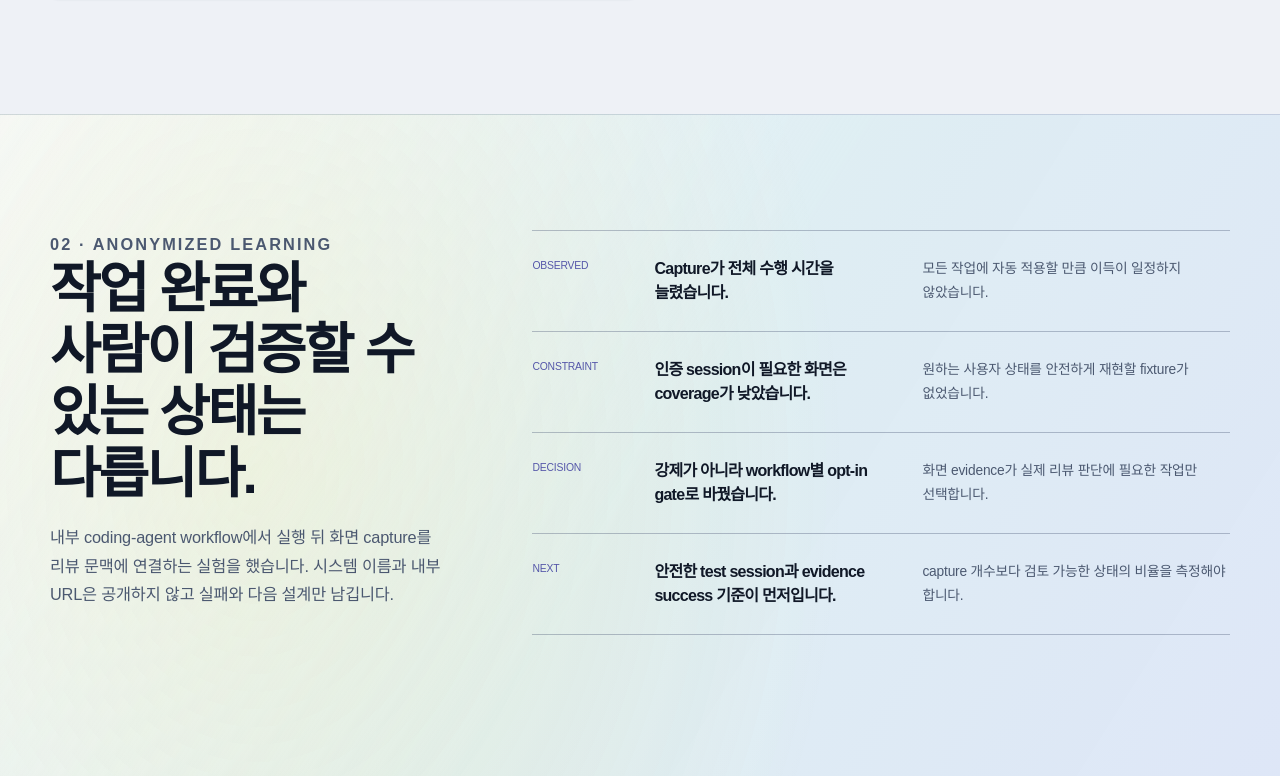
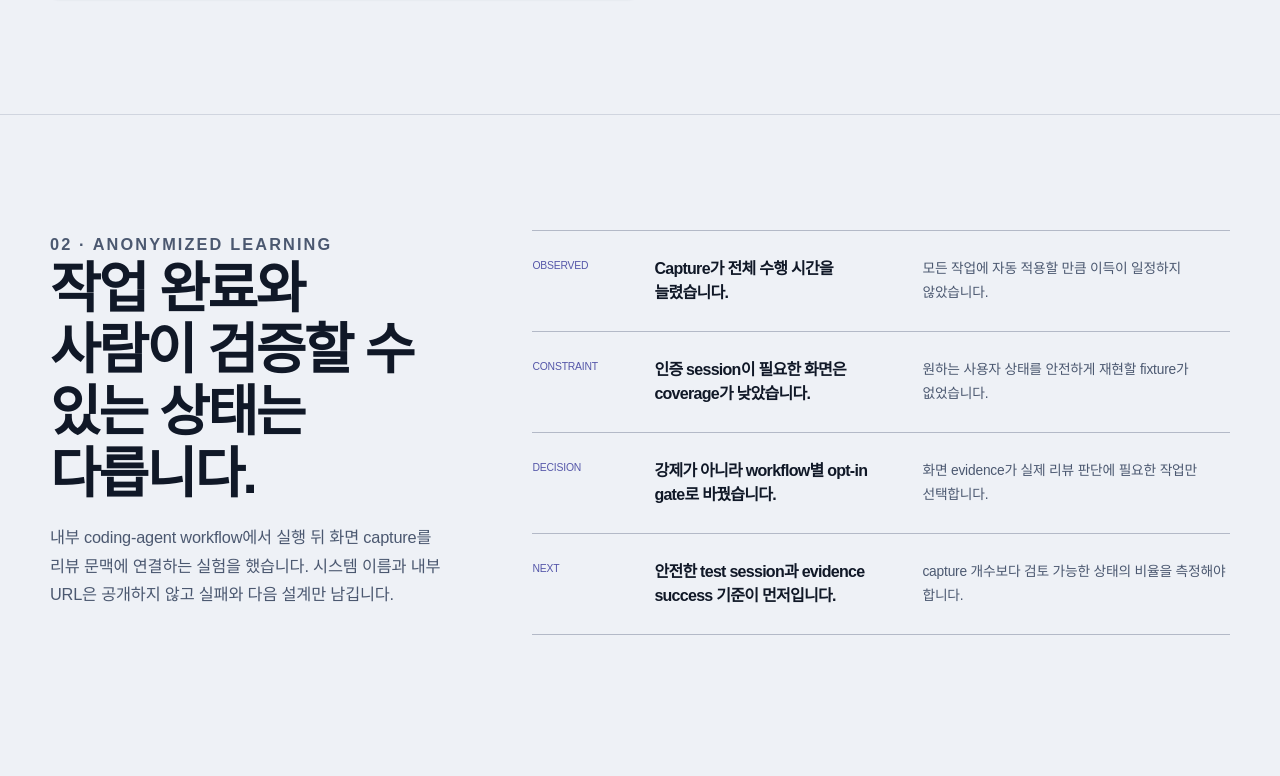
Before and after one commit to seunghwanly/seunghwanly.github.io, a Next.js app: page /ai-practice in a window 1280 px wide. Shown: the part 2024-2800 px from the top of the page. Built offline with nearby package versions, Linux system fonts and the light colour scheme; a web font is replaced by a local one.

Commit message:
AI 실험 섹션 배경 통일

```diff
--- a/app/globals.css
+++ b/app/globals.css
@@ -2939,18 +2939,7 @@ table {
 }
 
 .agent-learning {
-  background:
-    radial-gradient(
-      ellipse 64% 170% at 20% 54%,
-      rgb(var(--wash-lemon) / 18%) 0%,
-      transparent 72%
-    ),
-    linear-gradient(
-      122deg,
-      rgb(var(--wash-ice) / 84%) 0%,
-      rgb(var(--wash-cyan) / 13%) 52%,
-      rgb(var(--wash-blue) / 12%) 100%
-    );
+  background: transparent;
 }
 
 @media (max-width: 1060px) {
@@ -4170,8 +4159,7 @@ table {
   }
 
   .fit-section,
-  .ai-preview,
-  .agent-learning {
+  .ai-preview {
     background: #e8edf4;
   }
 
@@ -4223,8 +4211,7 @@ table {
   }
 
   .fit-section,
-  .ai-preview,
-  .agent-learning {
+  .ai-preview {
     background: #eef1f6;
   }
 
```
